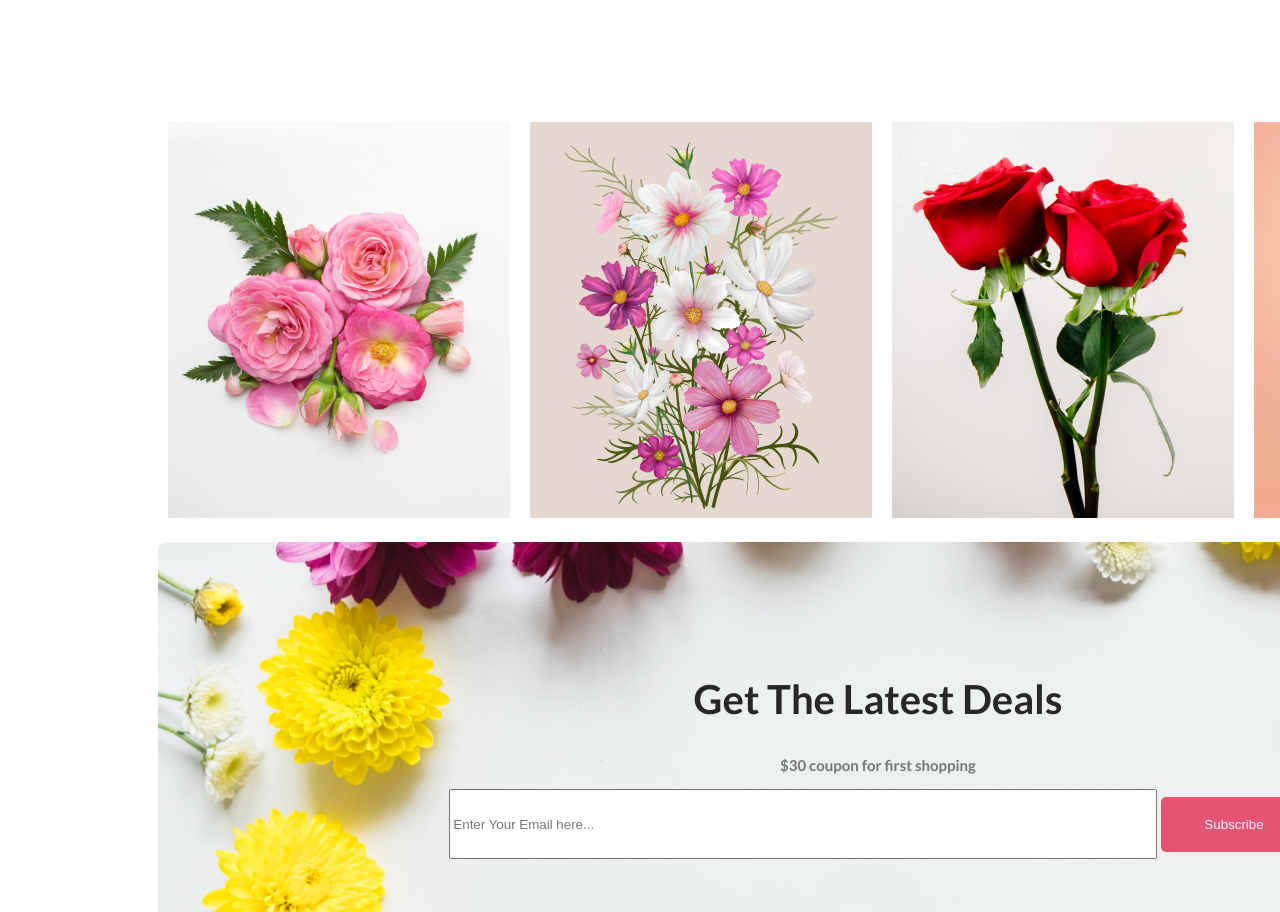
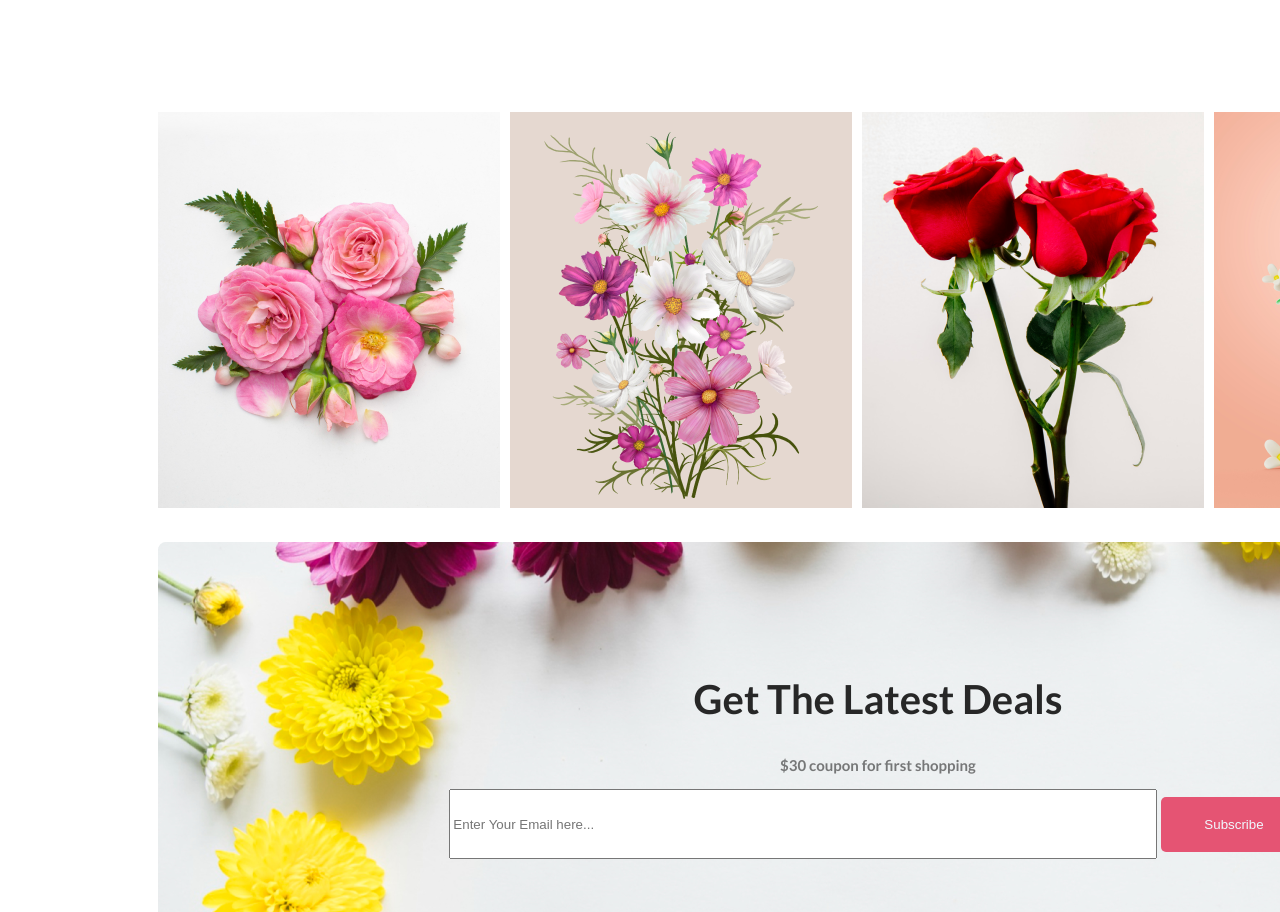
Before and after one commit to dev-rubel-bd/first-assignment, a plain HTML site: page index.html in a window 1280 px wide. Shown: the part 3210-4122 px from the top of the page. Drawn offline with Linux system fonts and the light colour scheme.

Commit message:
revition

```diff
--- a/styles/index.css
+++ b/styles/index.css
@@ -117,8 +117,8 @@ span{
     padding: 0px 200px 30px 150px;
 }
 div > li{
-    margin: 10px;
     list-style-type: none;
+    margin-right: 10px;
 }
 .section-5{
     text-align: center;
```
